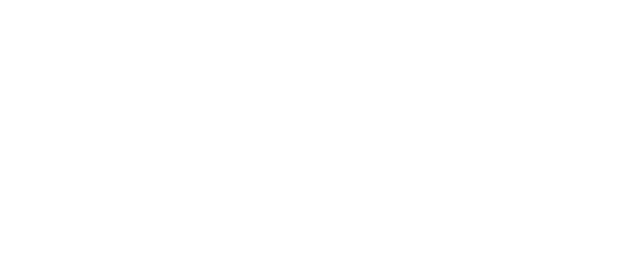
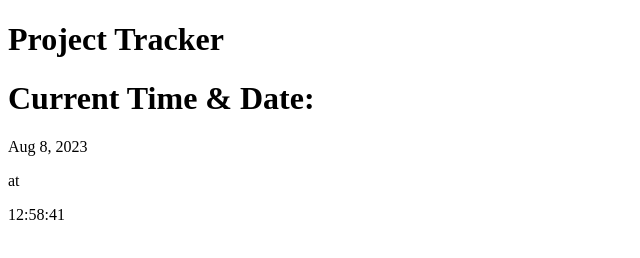
Before and after one commit to Jmussleh/Coding-Project-Tracker, a plain HTML site: page index.html in a window 1280 px wide. Shown: the whole page, without its empty margins (0-640 px from the left). Drawn offline with nearby package versions, Linux system fonts and the light colour scheme.

Commit message:
Added the date and time in my java file

```diff
--- a/assets/script.js
+++ b/assets/script.js
@@ -0,0 +1,13 @@
+function displayTime() {
+    var Date = dayjs("08-08-2023");
+    $('#Date').text(Date.format('MMM D, YYYY'));
+
+    var Time = dayjs();
+    $('#Time').text(Time.format('hh:mm:ss'));
+}
+
+function readProjectsFromStorage() {
+var Projects = localStorage.getItem("Projects");
+}
+
+displayTime();
--- a/index.html
+++ b/index.html
@@ -22,7 +22,12 @@
     <title>Project Tracker</title>
 </head>
 <body>
-
+<header>
+    <h1>Project Tracker</h1>
+    <h1>Current Time & Date: </h1>
+    <p id="Date">at</p>at
+    <p id="Time"></p>
+</header>
 </body>
 <script src="https://code.jquery.com/jquery-1.12.4.js"></script>
 <script src="https://code.jquery.com/ui/1.12.1/jquery-ui.js"></script>
```
Also changed, not shown: assets/psedocode.js (added, +73 -0 lines).
